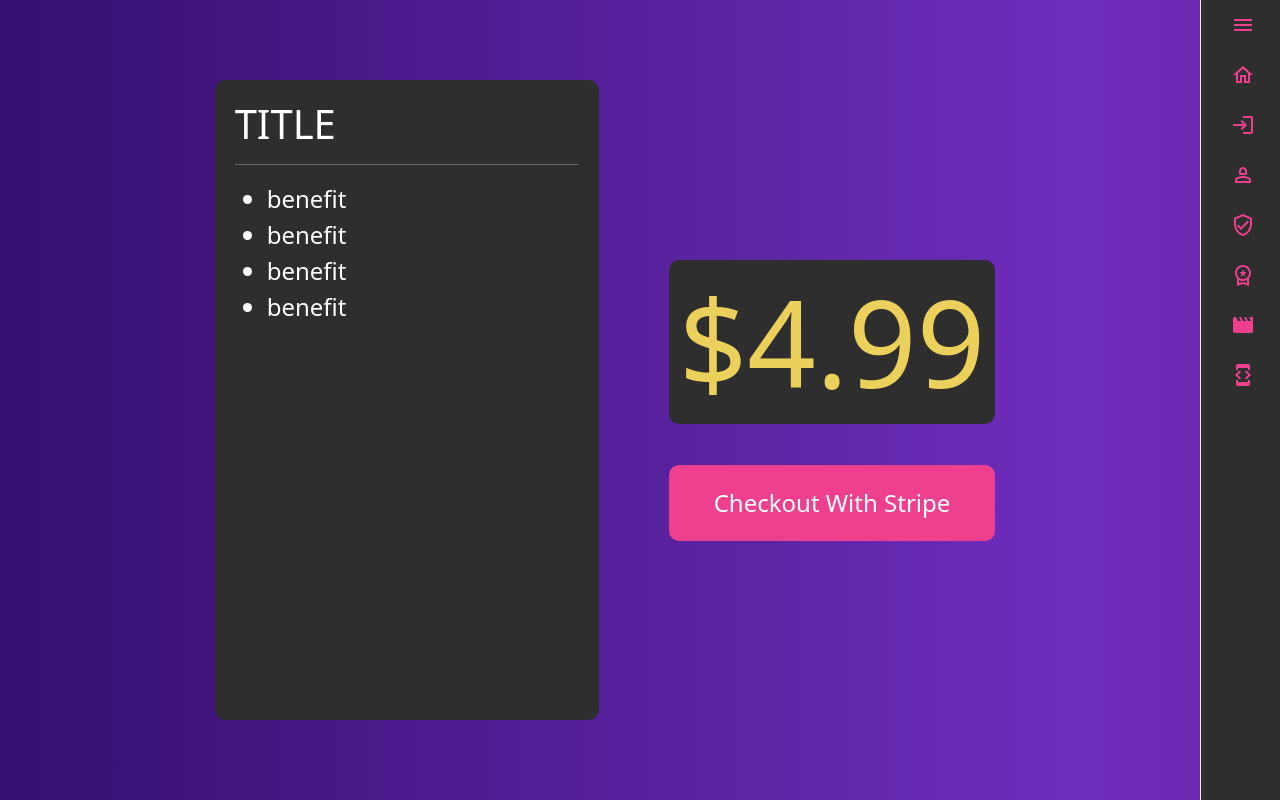
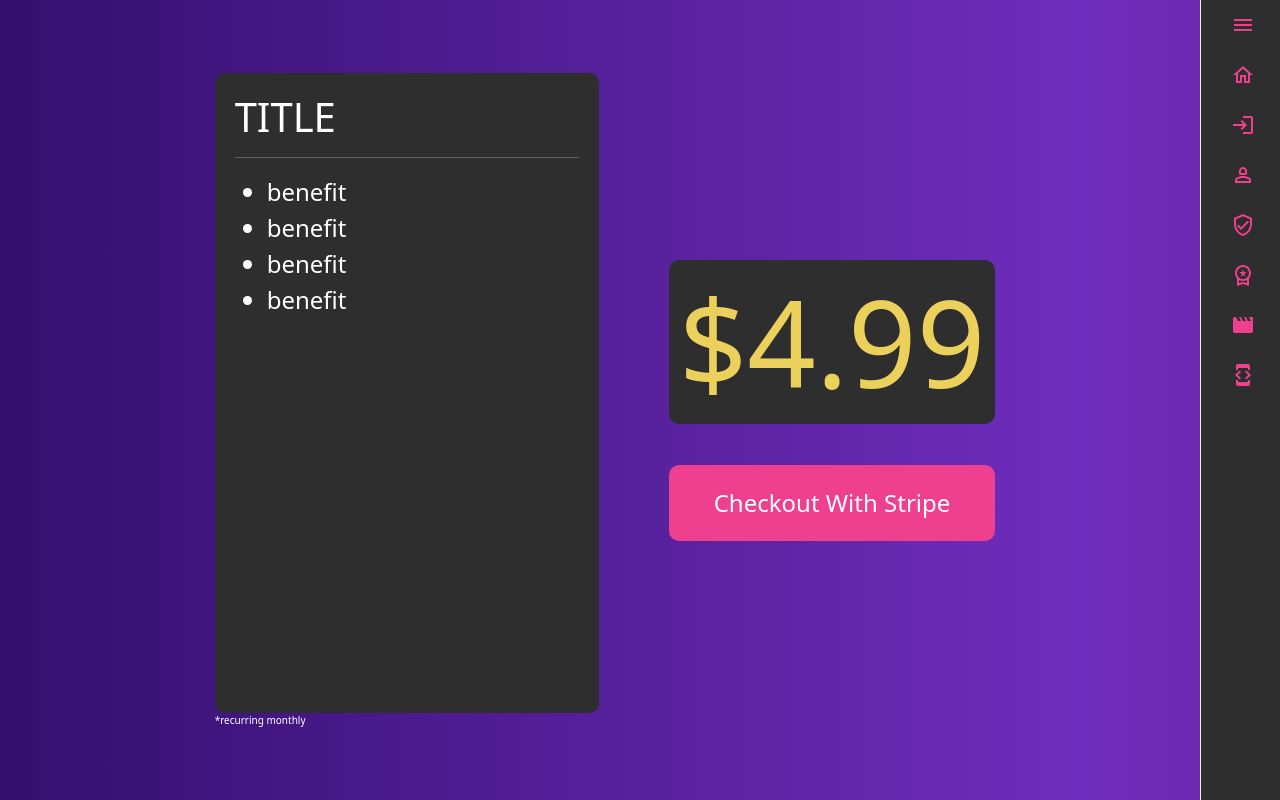
Before and after one commit to Isuru2701/Yolo2.0, a React (Create React App) app: page /checkout in a window 1280 px wide. Built offline with nearby package versions, Linux system fonts and the light colour scheme.

Commit message:
added footnote in checkout

```diff
--- a/src/components/payments/Checkout.js
+++ b/src/components/payments/Checkout.js
@@ -19,7 +19,9 @@ export default function Checkout() {
                             <li>benefit</li>
                         </ul>
                     </div>
+
                 </div>
+                <footer>*recurring monthly</footer>
 
             </div>
             <div className='amt-info'>
--- a/src/styles/checkout.css
+++ b/src/styles/checkout.css
@@ -32,6 +32,10 @@
     100% {
         background-position: 0% 50%;
     }
+}
+.item-info-container footer{
+    color: white;
+    font-size: 10px;
 }
 
 .item-info {
```
